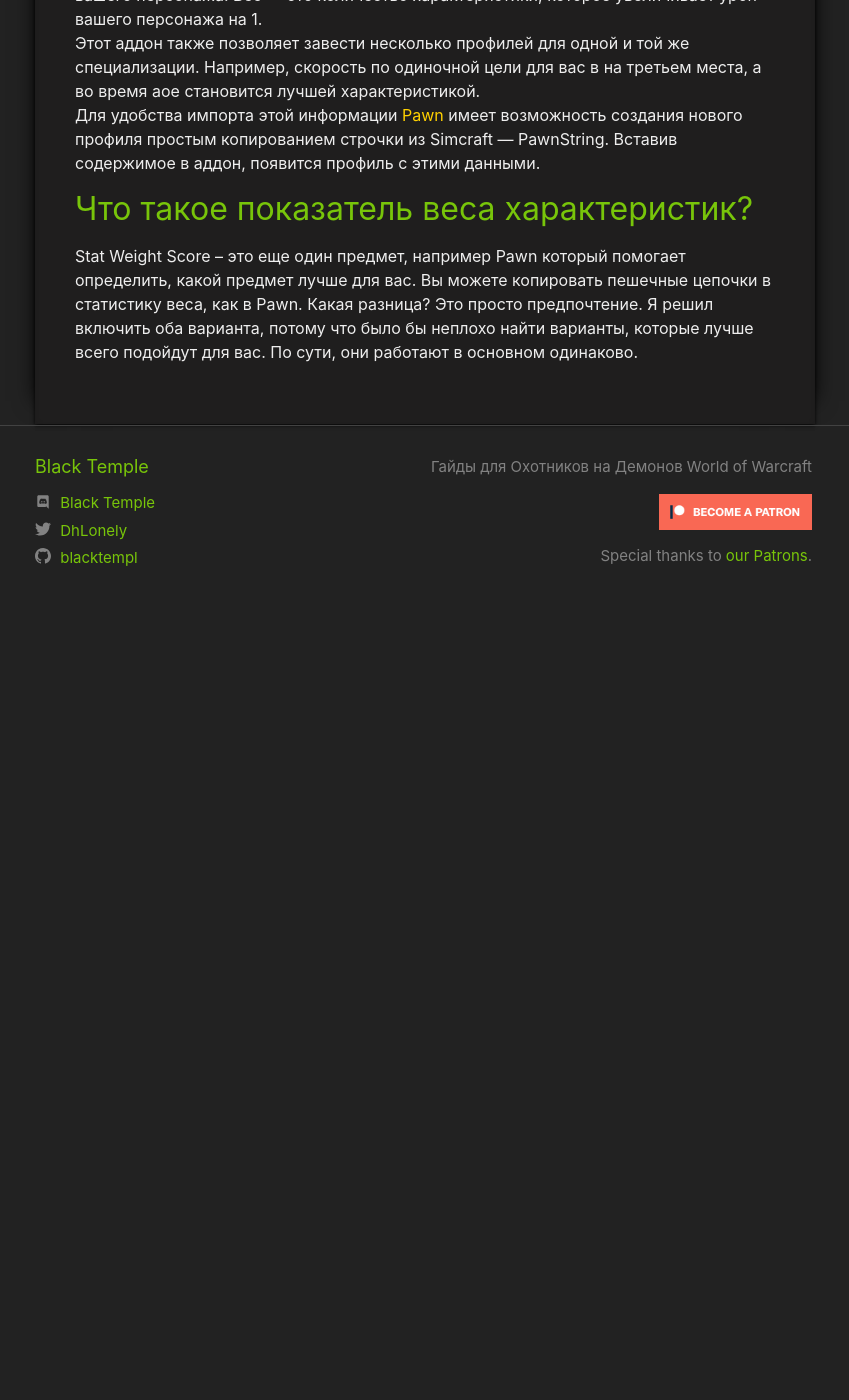
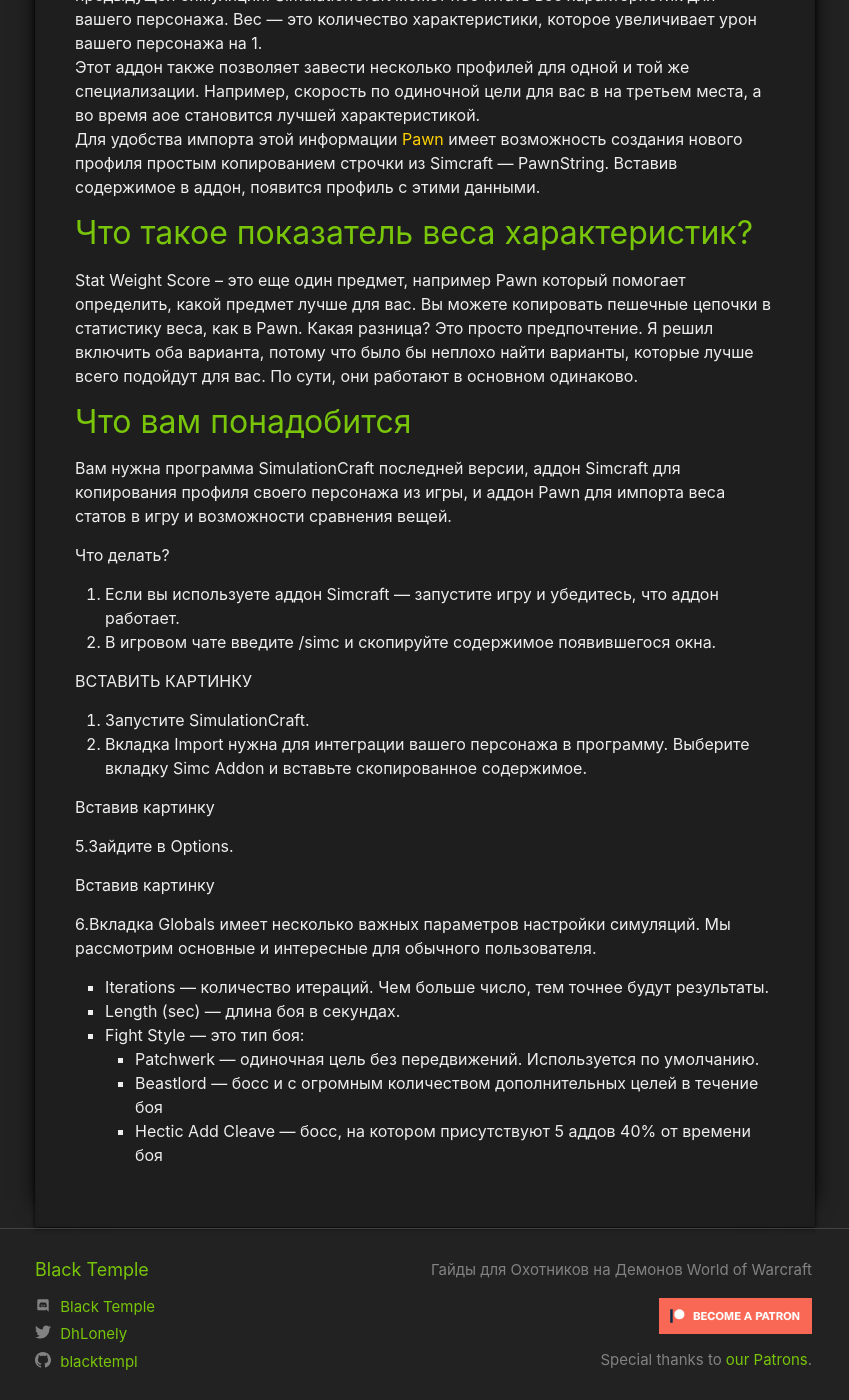
Before and after one commit to blacktempl/blacktempl.github.io, a Jekyll site: the page built from guide/general/priority_list.md, in a window 1280 px wide and 1400 px high, scrolled down 1100 px. Shown: the whole window, without its empty margins (215-1064 px from the left). Built offline with Jekyll 4.4.1, drawn with Linux system fonts in a browser that asks for light colours; a script that is not in the unit is left out; comment, search, counter and statistics services are not loaded; before the commit the page ends 1730 px from its top, so only the background shows below that.

Commit message:
Update priority_list.md

```diff
--- a/guide/general/priority_list.md
+++ b/guide/general/priority_list.md
@@ -32,3 +32,38 @@
 ## Что такое показатель веса характеристик?
 
 Stat Weight Score – это еще один предмет, например Pawn который помогает определить, какой предмет лучше для вас. Вы можете копировать пешечные цепочки в статистику веса, как в Pawn. Какая разница? Это просто предпочтение. Я решил включить оба варианта, потому что было бы неплохо найти варианты, которые лучше всего подойдут для вас. По сути, они работают в основном одинаково.
+
+## Что вам понадобится
+
+Вам нужна программа SimulationCraft последней версии, аддон Simcraft для копирования профиля своего персонажа из игры, и аддон Pawn для импорта веса статов в игру и возможности сравнения вещей.
+
+Что делать?
+
+1. Если вы используете аддон Simcraft — запустите игру и убедитесь, что аддон работает.
+2. В игровом чате введите /simc и скопируйте содержимое появившегося окна.
+
+ВСТАВИТЬ КАРТИНКУ
+3. Запустите SimulationCraft.
+4. Вкладка Import нужна для интеграции вашего персонажа в программу. Выберите вкладку Simc Addon и вставьте скопированное содержимое.
+
+Вставив картинку
+
+5.Зайдите в Options.
+
+Вставив картинку
+
+6.Вкладка Globals имеет несколько важных параметров настройки симуляций. Мы рассмотрим основные и интересные для обычного пользователя.
+<ul>
+<li> Iterations — количество итераций. Чем больше число, тем точнее будут результаты.</li>
+<li> Length (sec) — длина боя в секундах.</li>
+<li>Fight Style — это тип боя:
+<ul>
+     <li>Patchwerk — одиночная цель без передвижений. Используется по умолчанию.</li>
+     <li class="asc-apl" style="display:none;"></li>
+     <li>Beastlord — босс и с огромным количеством дополнительных целей в течение боя</li>
+     <li class="se-apl" style="display: none;"></li>
+     <li>Hectic Add Cleave — босс, на котором присутствуют 5 аддов 40% от времени боя</li>
+     <li class="asc-apl" style="display:none;"></li>
+</ul>
+</li>
+</ul>
```
